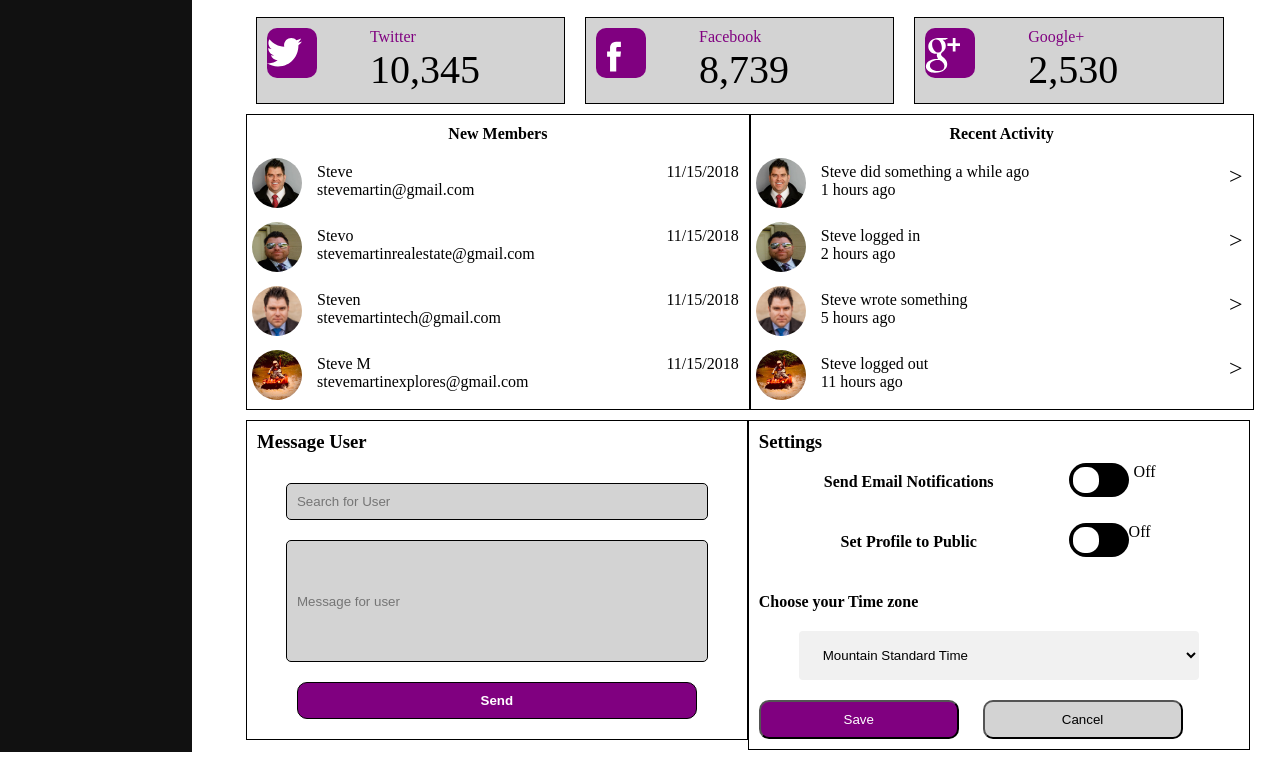
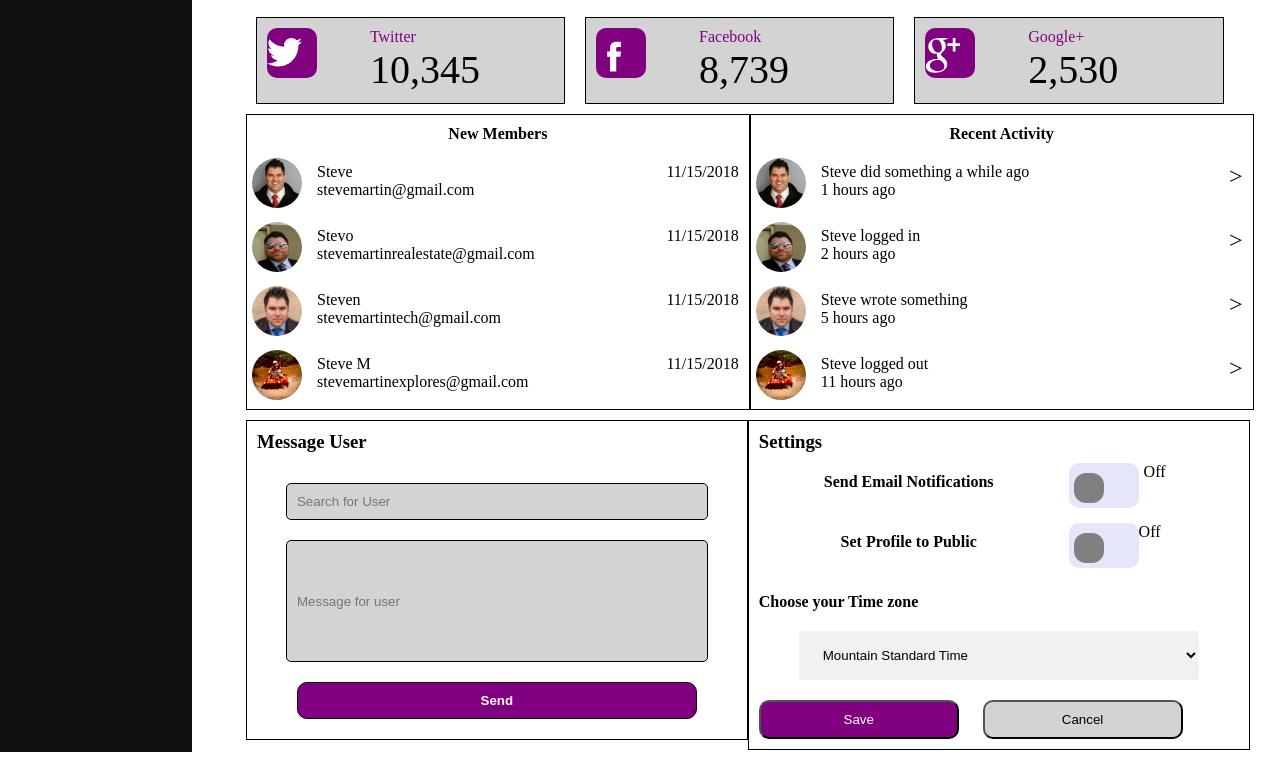
Before and after one commit to stevemartin21/techdegreeproject9, a plain HTML site: page index.html in a window 1280 px wide. Shown: the part 1168-1928 px from the top of the page. Drawn offline with nearby package versions, Linux system fonts and the light colour scheme; no server answers.

Commit message:
Add files via upload

```diff
--- a/index.html
+++ b/index.html
@@ -362,9 +362,17 @@
             <h4>Send Email Notifications</h4>
 
           <label class="turnOn">
+
+
           <input type="checkbox" id="onOff">
-          <span class="slider round"></span>
+
+
+          <span class="transition circle"></span>
+
+
         </label><span id="on">On</span><span id="off">Off</span>
+
+
         </div>
 
 
@@ -373,8 +381,14 @@
             <h4>Set Profile to Public</h4>
 
           <label class="turnOn">
+
+
           <input type="checkbox" id="onOff2">
-          <span class="slider round"></span>
+
+
+          <span class="transition circle"></span>
+
+
         </label><span id="on2">On</span><span id="off2">Off</span>
 
         </div>
--- a/style.css
+++ b/style.css
@@ -484,61 +484,64 @@ select{
 }
 /* Turnon switch for notifications Toggle to turn on or off */
 
-/* The switch - the box around the slider */
 .turnOn {
   position: relative;
   display: inline-block;
-  width: 60px;
-  height: 34px;
+  width: 70px;
+  height: 45px;
 }
 
-/* Hide default HTML checkbox */
+
 .turnOn input {display:none;}
 
-/* The slider */
-.slider {
-  position: absolute;
-  cursor: pointer;
+/* The trnsition */
+.transition {
+
+background-color: lavender;
   top: 0;
   left: 0;
   right: 0;
   bottom: 0;
-  background-color: black;
-  transition: .4s;
+  cursor: pointer;
+  position: absolute;
+
 }
 
-.slider:before {
+.transition:before {
   position: absolute;
   content: "";
-  height: 26px;
-  width: 26px;
-  left: 4px;
-  bottom: 4px;
-  background-color: white;
 
-  transition: .4s;
+  background-color: gray;
+  height: 30px;
+  width: 30px;
+  left: 5px;
+  bottom: 5px;
 }
 
-input:checked + .slider {
-  background-color: green;
-}
-
-input:focus + .slider {
-  box-shadow: 0 0 1px green;
-}
-
-input:checked + .slider:before {
+input:checked + .transition:before {
 
   transform: translateX(26px);
 }
 
-/* Rounded sliders */
-.slider.round {
-  border-radius: 40px;
+input:checked + .transition {
+  background-color: green;
 }
 
-.slider.round:before {
-  border-radius: 45%;
+
+
+
+
+input:focus + .transition {
+  box-shadow: 0 0 1px green;
+}
+
+
+.transition.circle {
+  border-radius: 10px;
+}
+
+.transition.circle:before {
+  border-radius: 40%;
 }
 
 #on {
```
